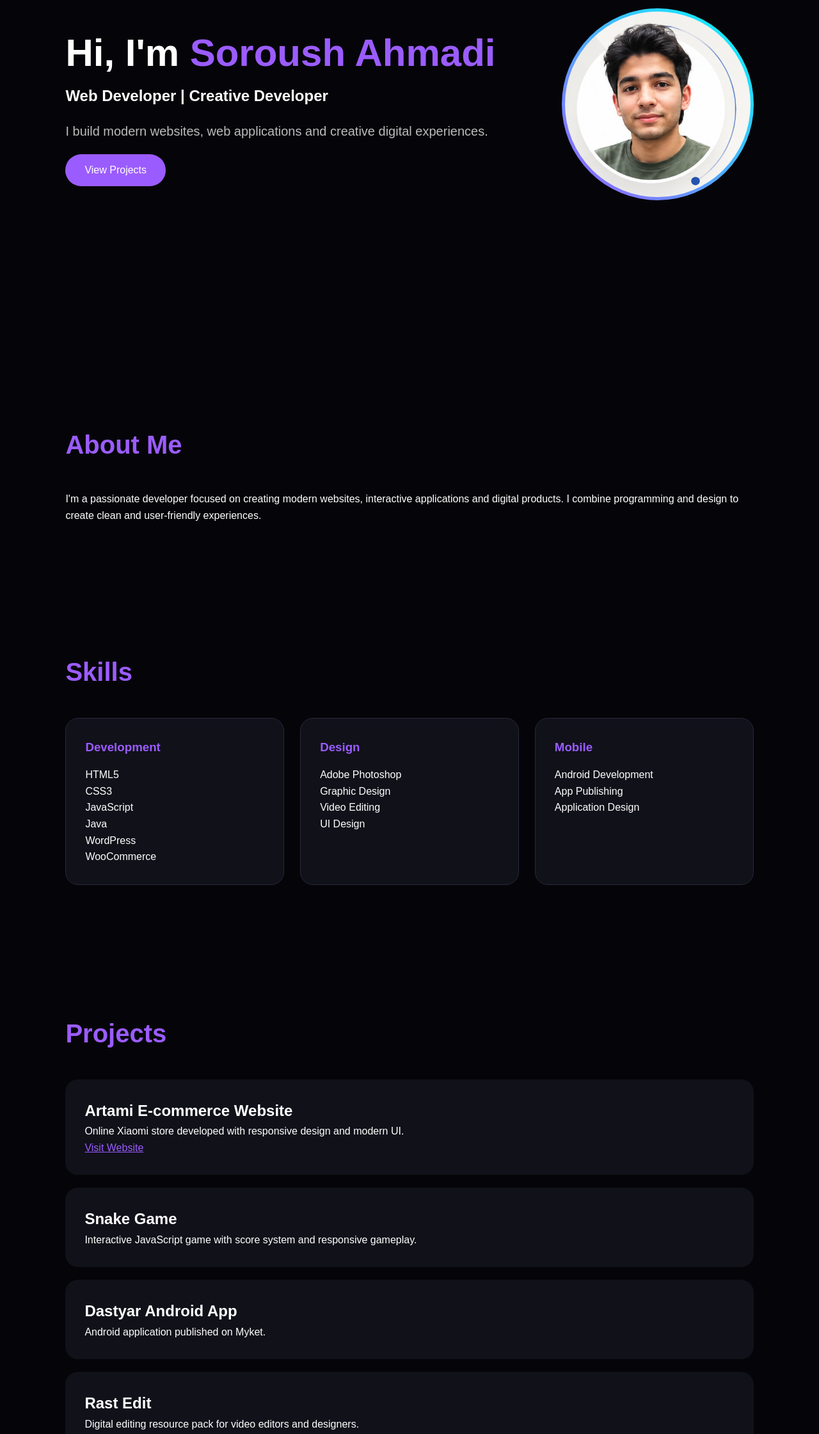
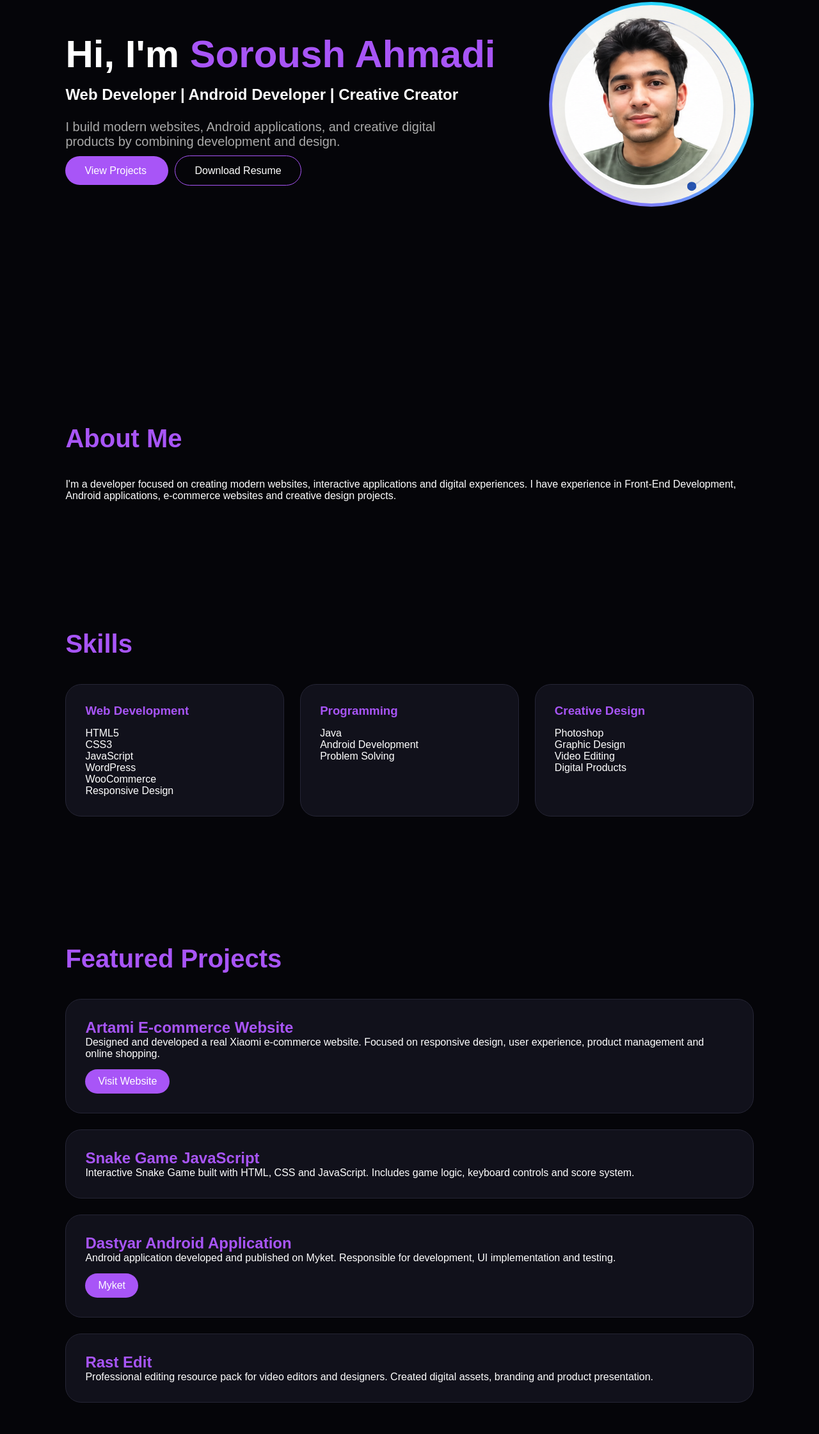
Before and after one commit to s7nuser/s7nuser.github.io, a plain HTML site: page index.html in a window 1280 px wide. Shown: the part 237-2478 px from the top of the page at 64% size. Drawn offline with Linux system fonts and the light colour scheme.

Commit message:
index.html

```diff
--- a/index.html
+++ b/index.html
@@ -1,10 +1,13 @@
 <!DOCTYPE html>
 <html lang="en">
 <head>
+
 <meta charset="UTF-8">
 <meta name="viewport" content="width=device-width, initial-scale=1.0">
 
 <title>Soroush Ahmadi | Web Developer</title>
+
+<link rel="stylesheet" href="https://cdnjs.cloudflare.com/ajax/libs/font-awesome/6.5.0/css/all.min.css">
 
 <style>
 
@@ -12,187 +15,291 @@
 margin:0;
 padding:0;
 box-sizing:border-box;
-    font-family:Arial, sans-serif;
+font-family:Arial,sans-serif;
 }
 
 body{
 background:#050509;
 color:white;
-    line-height:1.6;
-}
-
-html{
 scroll-behavior:smooth;
 }
 
+
 header{
+
 position:fixed;
+top:0;
 width:100%;
-    top:0;
+padding:20px 8%;
 background:#050509cc;
-    backdrop-filter:blur(10px);
-    padding:20px 8%;
-    z-index:100;
+backdrop-filter:blur(15px);
+z-index:99;
+
 }
 
 nav{
+
 display:flex;
 justify-content:space-between;
 align-items:center;
+
 }
 
 .logo{
-    font-size:25px;
+
+font-size:28px;
 font-weight:bold;
-    color:#9b5cff;
+color:#a855f7;
+
 }
 
+
 nav a{
+
 color:white;
 text-decoration:none;
 margin-left:20px;
+
 }
 
 
 section{
+
 padding:100px 8%;
+
 }
 
 
 /* HERO */
 
 .hero{
-    min-height:100vh;
+
+height:100vh;
 display:flex;
 align-items:center;
 justify-content:space-between;
+
 }
 
+
 .hero h1{
+
 font-size:60px;
+
 }
 
+
 .hero span{
-    color:#9b5cff;
+
+color:#a855f7;
+
 }
 
-.hero p{
-    margin:20px 0;
-    color:#bbb;
-    font-size:20px;
+
+.hero h2{
+
+margin-top:15px;
+
 }
 
-.btn{
-    display:inline-block;
-    padding:12px 30px;
-    background:#9b5cff;
-    color:white;
+
+.hero p{
+
+margin:25px 0;
+color:#aaa;
+font-size:20px;
+max-width:600px;
+
+}
+
+
+.buttons a{
+
+padding:14px 30px;
 border-radius:30px;
 text-decoration:none;
+margin-right:10px;
+
+}
+
+
+.primary{
+
+background:#a855f7;
+color:white;
+
+}
+
+
+.secondary{
+
+border:1px solid #a855f7;
+color:white;
+
+}
+
+
+
+.profile{
+
+width:320px;
+height:320px;
+border-radius:50%;
+padding:5px;
+background:linear-gradient(45deg,#a855f7,#00ffff);
+
+}
+
+
+.profile img{
+
+width:100%;
+height:100%;
+border-radius:50%;
+object-fit:cover;
+
+}
+
+
+
+
+.title{
+
+font-size:40px;
+color:#a855f7;
+margin-bottom:40px;
+
+}
+
+
+
+.cards{
+
+display:grid;
+grid-template-columns:repeat(auto-fit,minmax(250px,1fr));
+gap:25px;
+
+}
+
+
+.card{
+
+background:#11111b;
+border:1px solid #252535;
+padding:30px;
+border-radius:25px;
+transition:.3s;
+
+}
+
+
+.card:hover{
+
+transform:translateY(-10px);
+border-color:#a855f7;
+
+}
+
+
+.card h3{
+
+color:#a855f7;
+margin-bottom:15px;
+
+}
+
+
+
+/* PROJECT */
+
+
+.project{
+
+background:#11111b;
+padding:30px;
+border-radius:25px;
+margin-bottom:25px;
+border:1px solid #252535;
+
+}
+
+
+.project h2{
+
+color:#a855f7;
+
+}
+
+
+.project a{
+
+display:inline-block;
+margin-top:15px;
+color:white;
+background:#a855f7;
+padding:10px 20px;
+border-radius:20px;
+text-decoration:none;
+
+}
+
+
+
+/* CONTACT */
+
+
+.contact a{
+
+color:#a855f7;
+
+}
+
+
+
+footer{
+
+text-align:center;
+padding:30px;
+background:#08080d;
+
+}
+
+
+
+@media(max-width:800px){
+
+.hero{
+
+flex-direction:column;
+text-align:center;
+height:auto;
+padding-top:150px;
+
+}
+
+
+.hero h1{
+
+font-size:40px;
+
 }
 
 
 .profile{
-    width:300px;
-    height:300px;
-    border-radius:50%;
-    background:linear-gradient(45deg,#9b5cff,#00ffff);
-    padding:5px;
-}
 
-.profile img{
-    width:100%;
-    height:100%;
-    object-fit:cover;
-    border-radius:50%;
+margin-top:40px;
+
 }
 
 
-/* TITLE */
+nav div:last-child{
 
-.title{
-    font-size:40px;
-    margin-bottom:40px;
-    color:#9b5cff;
-}
+display:none;
 
-
-/* CARDS */
-
-.cards{
-    display:grid;
-    grid-template-columns:repeat(auto-fit,minmax(250px,1fr));
-    gap:25px;
-}
-
-
-.card{
-    background:#11111a;
-    border:1px solid #27273b;
-    padding:30px;
-    border-radius:20px;
-    transition:.3s;
-}
-
-
-.card:hover{
-    transform:translateY(-10px);
-    border-color:#9b5cff;
-}
-
-
-.card h3{
-    color:#9b5cff;
-    margin-bottom:15px;
-}
-
-
-/* PROJECT */
-
-.project{
-    background:#11111a;
-    padding:30px;
-    border-radius:20px;
-    margin-bottom:20px;
-}
-
-
-.project a{
-    color:#9b5cff;
-}
-
-
-/* FOOTER */
-
-footer{
-    text-align:center;
-    padding:30px;
-    background:#08080d;
-}
-
-
-/* MOBILE */
-
-@media(max-width:800px){
-
-.hero{
-    flex-direction:column;
-    text-align:center;
-}
-
-.hero h1{
-    font-size:40px;
-}
-
-.profile{
-    margin-top:40px;
-}
-
-nav{
-    display:none;
 }
 
 }
+
 
 </style>
 
@@ -210,16 +317,21 @@ nav{
 Soroush.dev
 </div>
 
+
 <div>
+
 <a href="#about">About</a>
 <a href="#skills">Skills</a>
 <a href="#projects">Projects</a>
 <a href="#contact">Contact</a>
+
 </div>
+
 
 </nav>
 
 </header>
+
 
 
 
@@ -233,20 +345,34 @@ Soroush.dev
 Hi, I'm <span>Soroush Ahmadi</span>
 </h1>
 
+
 <h2>
-Web Developer | Creative Developer
+Web Developer | Android Developer | Creative Creator
 </h2>
 
 
 <p>
-I build modern websites, web applications
-and creative digital experiences.
+
+I build modern websites, Android applications,
+and creative digital products by combining
+development and design.
+
 </p>
 
 
-<a class="btn" href="#projects">
+<div class="buttons">
+
+<a class="primary" href="#projects">
 View Projects
 </a>
+
+
+<a class="secondary" href="resume.pdf">
+Download Resume
+</a>
+
+
+</div>
 
 
 </div>
@@ -265,7 +391,9 @@ View Projects
 
 
 
+
 <section id="about">
+
 
 <h2 class="title">
 About Me
@@ -273,16 +401,19 @@ About Me
 
 
 <p>
-I'm a passionate developer focused on creating
-modern websites, interactive applications and
-digital products.
 
-I combine programming and design to create
-clean and user-friendly experiences.
+I'm a developer focused on creating modern websites,
+interactive applications and digital experiences.
+
+I have experience in Front-End Development,
+Android applications, e-commerce websites and
+creative design projects.
+
 </p>
 
 
 </section>
+
 
 
 
@@ -295,44 +426,72 @@ Skills
 </h2>
 
 
+
 <div class="cards">
 
 
 <div class="card">
-<h3>Development</h3>
+
+<h3>
+Web Development
+</h3>
+
 <p>
+
 HTML5<br>
 CSS3<br>
 JavaScript<br>
-Java<br>
 WordPress<br>
-WooCommerce
+WooCommerce<br>
+Responsive Design
+
 </p>
+
 </div>
 
 
+
+
 <div class="card">
-<h3>Design</h3>
+
+<h3>
+Programming
+</h3>
+
 <p>
-Adobe Photoshop<br>
-Graphic Design<br>
-Video Editing<br>
-UI Design
+
+Java<br>
+Android Development<br>
+Problem Solving
+
 </p>
+
 </div>
 
 
+
+
 <div class="card">
-<h3>Mobile</h3>
+
+<h3>
+Creative Design
+</h3>
+
 <p>
-Android Development<br>
-App Publishing<br>
-Application Design
+
+Photoshop<br>
+Graphic Design<br>
+Video Editing<br>
+Digital Products
+
 </p>
+
 </div>
 
 
+
 </div>
+
 
 </section>
 
@@ -340,11 +499,14 @@ Application Design
 
 
 
+
 <section id="projects">
 
+
 <h2 class="title">
-Projects
+Featured Projects
 </h2>
+
 
 
 
@@ -355,27 +517,41 @@ Artami E-commerce Website
 </h2>
 
 <p>
-Online Xiaomi store developed with
-responsive design and modern UI.
+
+Designed and developed a real Xiaomi e-commerce website.
+Focused on responsive design, user experience,
+product management and online shopping.
+
 </p>
+
 
 <a href="https://artami.ir">
 Visit Website
 </a>
 
+
 </div>
+
+
 
 
 
 <div class="project">
 
+
 <h2>
-Snake Game
+Snake Game JavaScript
 </h2>
 
+
 <p>
-Interactive JavaScript game with
-score system and responsive gameplay.
+
+Interactive Snake Game built with HTML,
+CSS and JavaScript.
+
+Includes game logic,
+keyboard controls and score system.
+
 </p>
 
 
@@ -384,15 +560,29 @@ score system and responsive gameplay.
 
 
 
+
+
 <div class="project">
 
 <h2>
-Dastyar Android App
+Dastyar Android Application
 </h2>
 
+
 <p>
-Android application published on Myket.
+
+Android application developed and published
+on Myket.
+
+Responsible for development,
+UI implementation and testing.
+
 </p>
+
+
+<a href="https://myket.ir/app/ir.dastyar.dastyar">
+Myket
+</a>
 
 
 </div>
@@ -400,15 +590,24 @@ Android application published on Myket.
 
 
 
+
+
 <div class="project">
+
 
 <h2>
 Rast Edit
 </h2>
 
+
 <p>
-Digital editing resource pack for
-video editors and designers.
+
+Professional editing resource pack
+for video editors and designers.
+
+Created digital assets,
+branding and product presentation.
+
 </p>
 
 
@@ -434,27 +633,37 @@ Experience
 
 
 <div class="card">
+
 <h3>
-Web Developer
+Freelance Web Developer
 </h3>
+
 <p>
-Freelance<br>
 2025 - Present
+<br>
+Website development and digital projects
 </p>
+
 </div>
 
 
+
 <div class="card">
+
 <h3>
-Graphic Designer
+Digital Creator
 </h3>
+
 <p>
-Digital Design Projects
+Graphic design,
+editing resources and creative products
 </p>
+
 </div>
 
 
 </div>
+
 
 </section>
 
@@ -463,7 +672,7 @@ Digital Design Projects
 
 
 
-<section id="contact">
+<section id="contact" class="contact">
 
 <h2 class="title">
 Contact
@@ -471,20 +680,24 @@ Contact
 
 
 <p>
-Email:
-soroushahmadi7n@gmail.com
-</p>
-
-
-<p>
 GitHub:
+<a href="https://github.com/s7nuser">
 github.com/s7nuser
+</a>
 </p>
 
 
 <p>
 Portfolio:
+<a href="https://artami.ir">
 artami.ir
+</a>
+</p>
+
+
+<p>
+Email:
+your-email@example.com
 </p>
 
 
@@ -500,6 +713,5 @@ artami.ir
 </footer>
 
 
-
 </body>
 </html>
```
Lines whose indentation alone changed are shown as unchanged.
